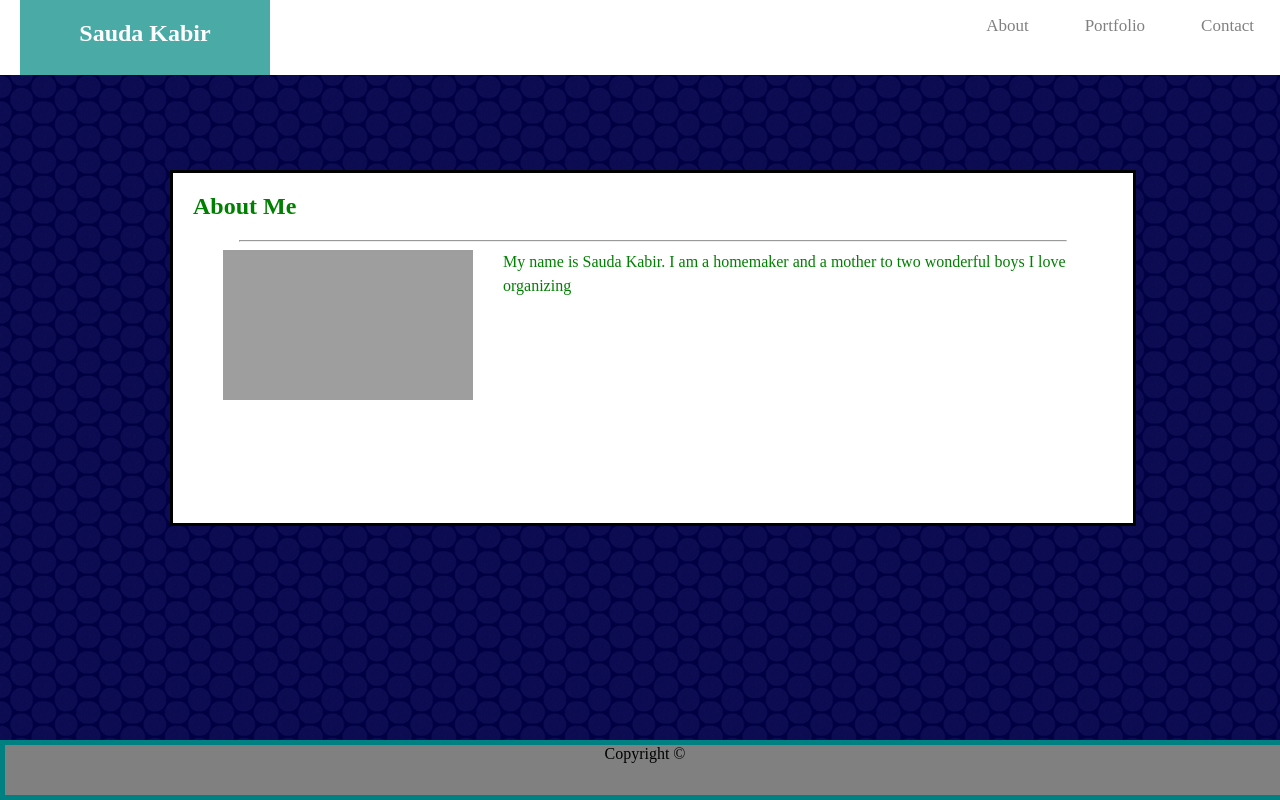
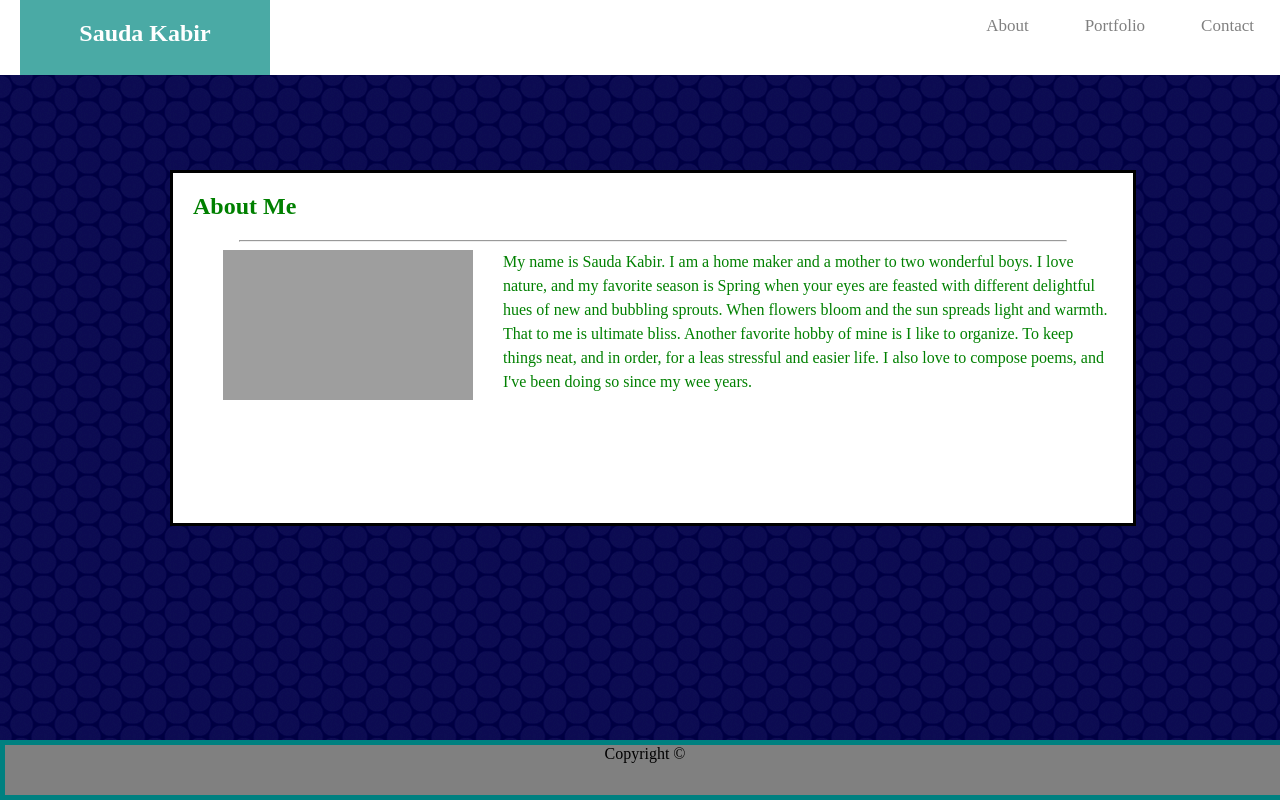
Before and after one commit to Sauda281/Basic-Portfolio, a plain HTML site: page index.html in a window 1280 px wide. Drawn offline with Linux system fonts and the light colour scheme; grey boxes are pictures that could not be loaded.

Commit message:
Update index.html

```diff
--- a/index.html
+++ b/index.html
@@ -41,8 +41,8 @@
                             <img src="https://images.all-free-download.com/images/graphiclarge/flower_summer_flowers_yellow_flower_215887.jpg" class= "flower" alt="Sauda" width= 250 height= 150>
 
          <p>
-        My name is Sauda Kabir. I am a homemaker and a mother to two wonderful boys
-        I love organizing
+                My name is Sauda Kabir. I am a home maker and a mother to two wonderful boys. I love nature, and my favorite season is Spring when your eyes are feasted with different delightful hues of new and bubbling sprouts. When flowers bloom and the sun spreads light and warmth. That to me is ultimate bliss.
+                Another favorite hobby of mine is I like to organize. To keep things neat, and in order, for a leas stressful and easier life. I also love to compose poems, and I've been doing so since my wee years.
 
         </p>
 
```
